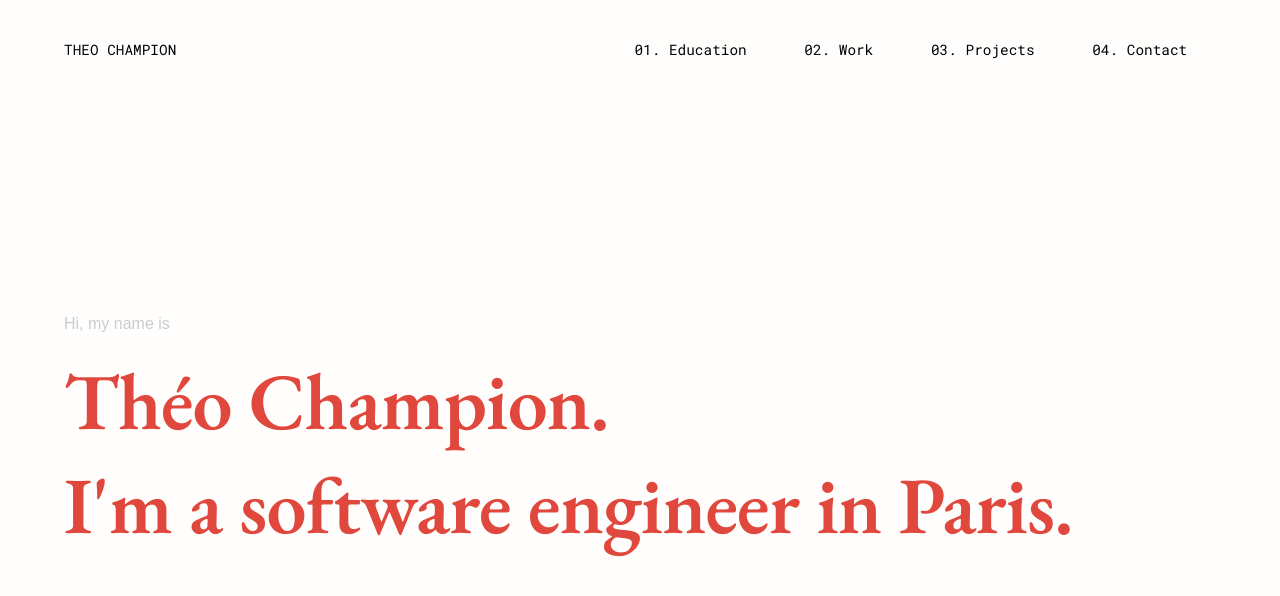
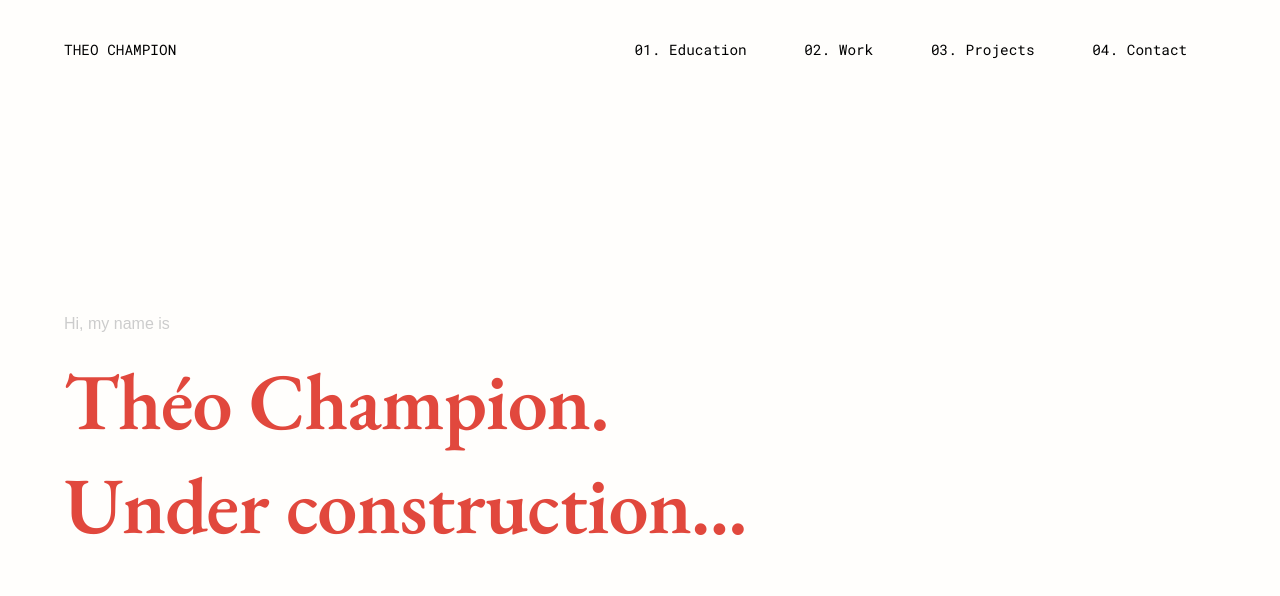
Before and after one commit to tzvc/personal-website, a React (Create React App) app: page / in a window 1280 px wide. Shown: the top 596 px of the page. Built offline with nearby package versions, Linux system fonts and the light colour scheme.

Commit message:
:pencil: Added under construction placeholder

```diff
--- a/src/pages/home.js
+++ b/src/pages/home.js
@@ -36,7 +36,7 @@ const Home = () => (
 	<Content>
 		<TitleText>Hi, my name is</TitleText>
 		<Title>Théo Champion.</Title>
-		<Title>I'm a software engineer in Paris.</Title>
+		<Title>Under construction...</Title>
 		{/* <TitleText>This website is still under construction.</TitleText> */}
 	</Content>
 );
```
